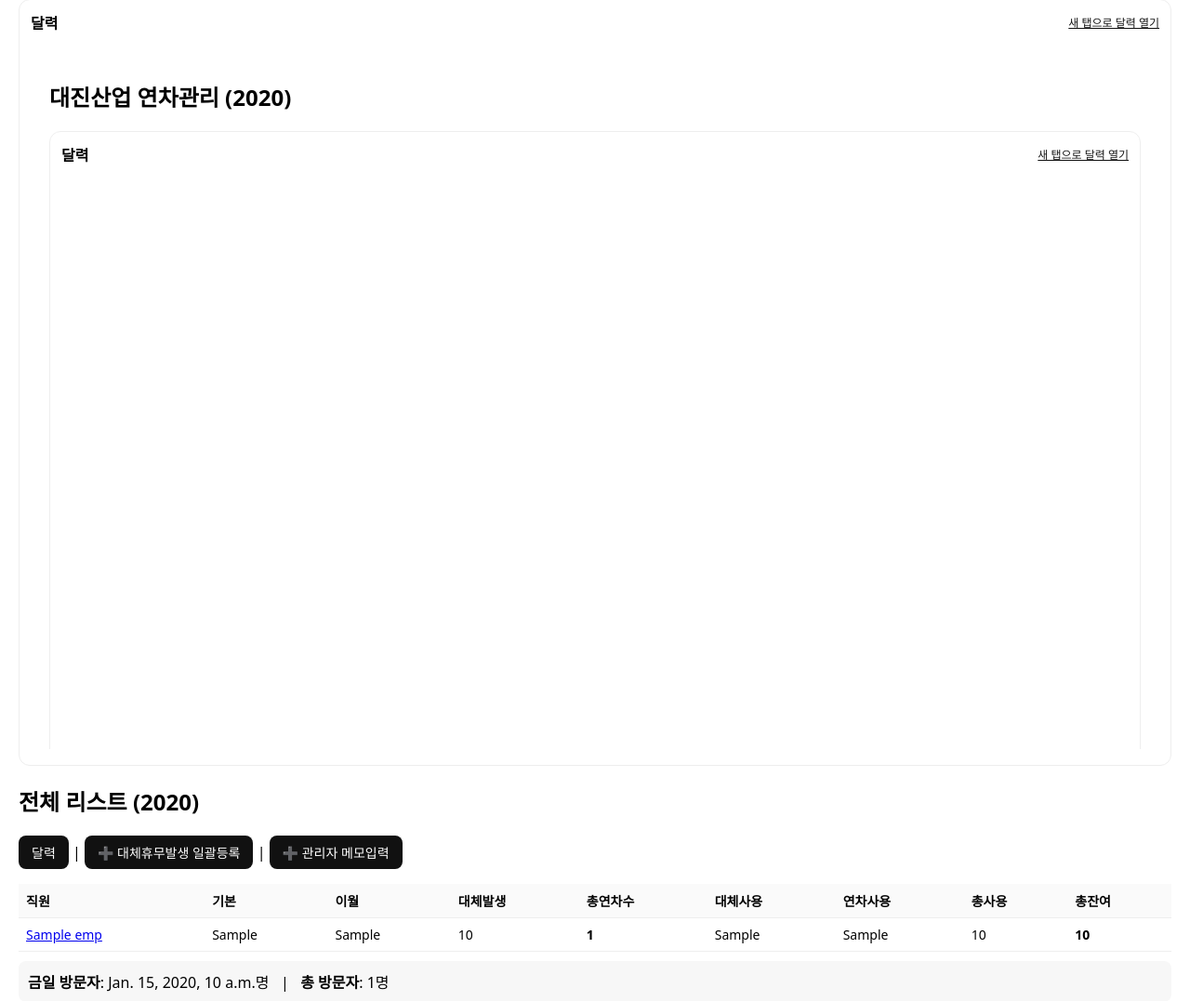
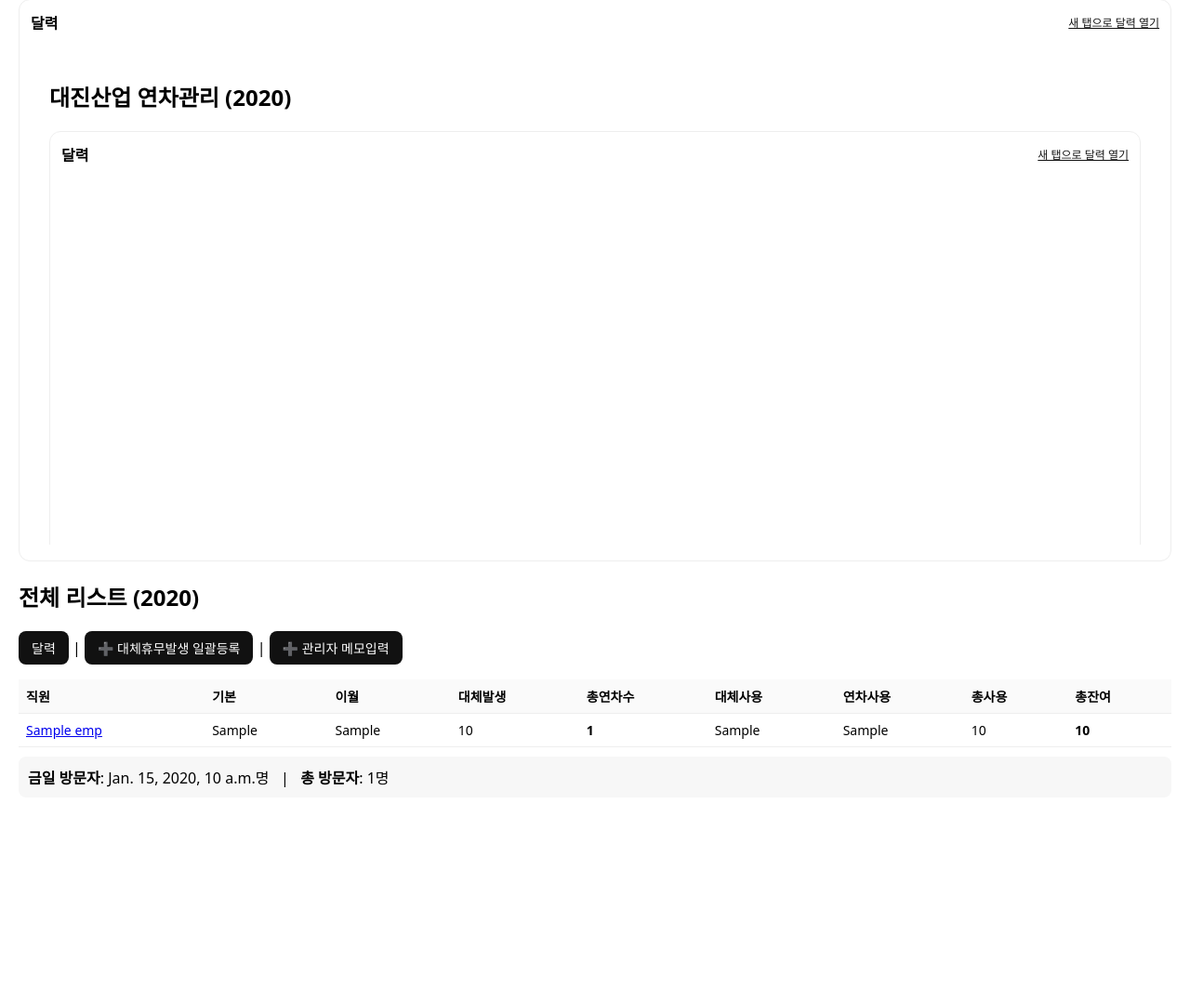
Before and after one commit to hyunsoo76/leave, a Django app: template leaves/templates/leaves/admin_summary.html in a window 1280 px wide. Shown: the part 96-1173 px from the top of the page at 93% size. After the commit the page ends 943 px from the top, so only its background shows below. Run offline with Django 3.2, Linux system fonts and the light colour scheme; the template is opened without the code that fills it: most values are stand-ins (such as "Sample title", 1, 10 or a date in 2020).

Commit message:
Adjust calendar iframe height on admin summary

```diff
--- a/leaves/templates/leaves/admin_summary.html
+++ b/leaves/templates/leaves/admin_summary.html
@@ -30,7 +30,7 @@
 
   <iframe
     src="{% url 'leaves:calendar_embed' %}"
-    style="width:100%; height:760px; border:0; border-radius:12px;"
+    style="width:100%; height:calc(100vh - 260px); min-height:520px; max-height:720px; border:0; border-radius:12px;"
     loading="lazy"
     referrerpolicy="no-referrer"
   ></iframe>
```
